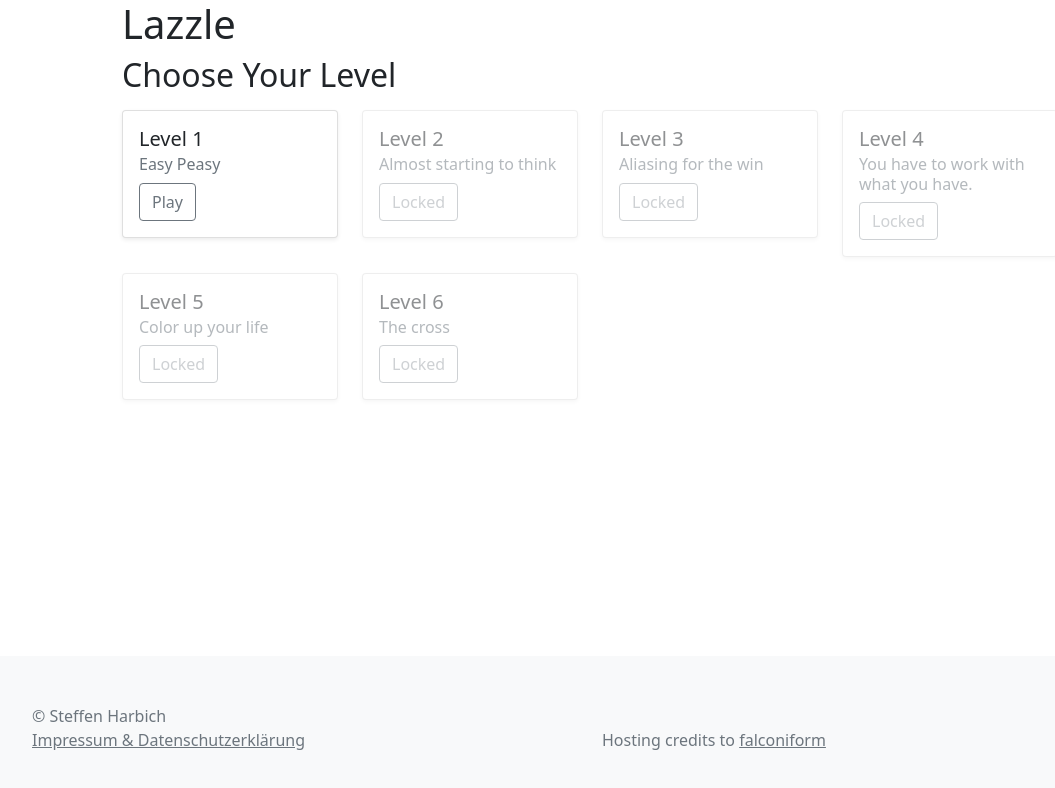
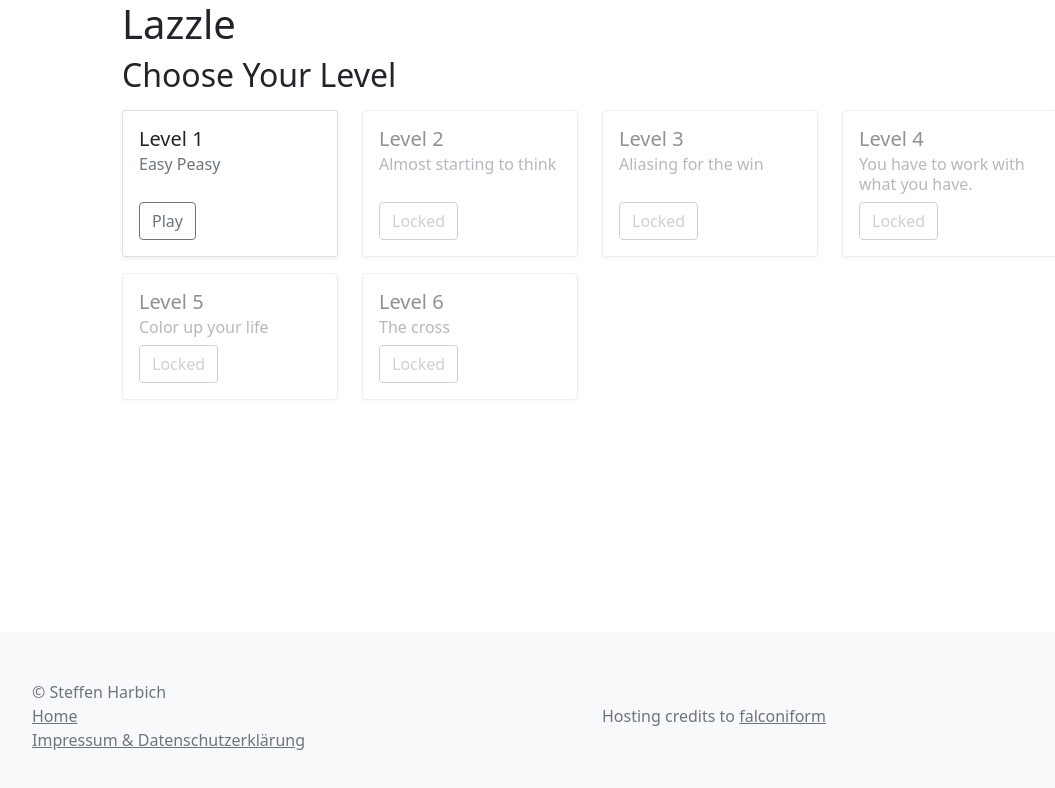
Before and after one commit to steffenraubvogel/lazzle, a React (Create React App) app: page /game in a window 1280 px wide. Shown: the top 788 px of the page, without its empty margins (50-1105 px from the left). Built offline with nearby package versions, Linux system fonts and the light colour scheme.

Commit message:
client-side routing for playing levels

```diff
--- a/public/index.html
+++ b/public/index.html
@@ -19,7 +19,8 @@
           © Steffen Harbich
         </div>
         <div class="col-6 col-md">
-          <a class="link-secondary" href="/legal">Impressum & Datenschutzerkl&auml;rung</a>
+          <a class="link-secondary" href="/">Home</a><br/>
+          <a class="link-secondary" href="/legal">Impressum & Datenschutzerklärung</a>
         </div>
         <div class="col-6 col-md">
           Hosting credits to <a class="link-secondary" href="https://falconiform.de">falconiform</a>
--- a/src/index.scss
+++ b/src/index.scss
@@ -5,3 +5,18 @@
     display: 'inline-block';
     vertical-align: -.1em;
 }
+
+/* equal height cards in a row, placing the actions to the bottom of the card */
+.cardRow {
+    align-items: stretch;
+    .card {
+        height: 100%;
+    }
+    .card-body {
+        display: flex;
+        flex-direction: column;
+    }
+    .cardActions {
+        margin-top: auto;
+    }
+}
--- a/src/lazzle/Game.tsx
+++ b/src/lazzle/Game.tsx
@@ -226,7 +226,7 @@ export default function Game(props: { level: Level, levelFinishedButtonText: str
     }, [])
 
     return <>
-        <p>
+        <div className='mt-3 mb-2'>
             {phase instanceof SetupPhase && <>
                 <button type="button" className="btn btn-primary" onClick={startLasers}><PlayIcon /> Start Lasers</button>&nbsp;
                 <button type="button" className="btn btn-secondary" onClick={toggleGoal}><BullsEyeIcon /> Toggle <u>G</u>oal</button>
@@ -244,7 +244,7 @@ export default function Game(props: { level: Level, levelFinishedButtonText: str
                 </div>
                 Phase: {phase.displayName}
             </>}
-        </p>
+        </div>
 
         <div id='world' className={styles.world + ' mb-3'} style={{
             width: WORLD_WIDTH + 'px',
@@ -256,7 +256,7 @@ export default function Game(props: { level: Level, levelFinishedButtonText: str
 
             {phase instanceof GoalMatchPhase &&
                 phase.matchingBlocks.map(mb =>
-                    <div className={styles.matchingBlock + ' ' + styles[mb.state]} style={{
+                    <div key={mb.block.id} className={styles.matchingBlock + ' ' + styles[mb.state]} style={{
                         width: BLOCK_SIZE + 'px',
                         height: BLOCK_SIZE + 'px',
                         left: mb.block.x,
--- a/src/lazzle/Lazzle.tsx
+++ b/src/lazzle/Lazzle.tsx
@@ -1,45 +1,33 @@
-import { useState } from "react";
+import { useMemo } from "react";
 import styles from "./Lazzle.module.scss";
 import { Level, AllLevels } from "./Levels";
 import { LOCAL_STORAGE_KEY_GAME_PROGRESS } from "./Constants";
 import Game from "./Game";
 import { ReactComponent as CheckIcon } from "bootstrap-icons/icons/check.svg"
+import { Link, Route, RouteComponentProps, Switch, useRouteMatch } from "react-router-dom";
 
-export default function LazzleGame() {
-
-    const [level, setLevel] = useState<Level>()
-    const [progress, setProgress] = useState<number>(() => {
-        // check local storage for previous game progress
+function getGameProgressFromLocalStorage() {
     const storedProgress = localStorage.getItem(LOCAL_STORAGE_KEY_GAME_PROGRESS)
     return storedProgress ? Math.min(AllLevels.length, Math.max(0, Math.round(Number(storedProgress)))) : 0
-    })
-
-    function startNextLevel() {
-        const nextLevel = (AllLevels.indexOf(level!) + 1) % AllLevels.length
-        if (nextLevel > progress) {
-            localStorage.setItem(LOCAL_STORAGE_KEY_GAME_PROGRESS, nextLevel.toString())
-            setProgress(nextLevel)
-        }
-        setLevel(AllLevels[nextLevel])
 }
 
-    return <div className={"container-md " + styles.lazzle}>
-        <h1>Lazzle</h1>
+export function LevelChooser(props: RouteComponentProps) {
 
-        {!level && <>
-            <section>
+    const progress = getGameProgressFromLocalStorage()
+
+    return <section>
         <h2>Choose Your Level</h2>
-                <div className="row my-3">
+        <div className="row my-3 cardRow">
             {AllLevels.map((availableLevel, index) =>
                 <div key={index} className='col-12 col-sm-6 col-md-4 col-lg-3 mb-3'>
                     <div className={"card shadow-sm " + (index < progress ? styles.levelCompleted : (index === progress ? styles.levelUnlocked : styles.levelLocked))}>
                         <div className="card-body">
                             <h5 className="card-title">Level {index + 1}</h5>
                             <h6 className="card-subtitle mb-2 text-muted">{availableLevel.name}</h6>
-                                    <div className='d-flex'>
-                                        <button type="button" className="btn btn-outline-secondary stretched-link" disabled={index > progress} onClick={() => setLevel(availableLevel)}>
+                            <div className='cardActions d-flex'>
+                                <Link className={"btn btn-outline-secondary stretched-link" + (index > progress ? ' disabled' : '')} to={props.match.path + '/' + index}>
                                     {(index < progress ? 'Play again' : (index === progress ? 'Play' : 'Locked'))}
-                                        </button>
+                                </Link>
                                 {index < progress && <CheckIcon className={styles.levelCompletedCheckMark} />}
                             </div>
                         </div>
@@ -47,8 +35,27 @@ export default function LazzleGame() {
                 </div>)}
         </div>
     </section>
-        </>}
+}
 
+export function LevelLoader(props: RouteComponentProps<{ levelIndex?: string | undefined }>) {
+
+    const level = useMemo<Level | undefined>(
+        () => {
+            // load level as in URL parameters
+            const parsedLevelIndex = Number(props.match.params.levelIndex)
+            return parsedLevelIndex >= 0 && parsedLevelIndex < AllLevels.length ? AllLevels[parsedLevelIndex] : undefined
+        },
+        [props.match.params.levelIndex])
+
+    function startNextLevel() {
+        const nextLevel = (AllLevels.indexOf(level!) + 1) % AllLevels.length
+        if (nextLevel > getGameProgressFromLocalStorage()) {
+            localStorage.setItem(LOCAL_STORAGE_KEY_GAME_PROGRESS, nextLevel.toString())
+        }
+        props.history.push('/game/' + nextLevel)
+    }
+
+    return <>
         {level && <>
             <section>
                 <h2>Level {AllLevels.indexOf(level) + 1} - {level.name}</h2>
@@ -86,6 +93,26 @@ export default function LazzleGame() {
                 </ul>
             </section>
         </>}
+
+        {!level && <>
+            <h2>Level not found</h2>
+            <p>
+                The level you are requesting doesn't exist. Please visit the <Link to='/game'>level chooser</Link>.
+            </p>
+        </>}
+    </>
+}
+
+export default function LazzleGame() {
+
+    const match = useRouteMatch();
+
+    return <div className={"container-md " + styles.lazzle}>
+        <h1>Lazzle</h1>
+
+        <Switch>
+            <Route path={`${match.path}/:levelIndex`} component={LevelLoader} />
+            <Route path={match.path} component={LevelChooser} />
+        </Switch>
     </div>
-
 }
```
Also changed, not shown: 1 other file (tests, documents, lock files or other folders). Lines whose indentation alone changed are shown as unchanged.
